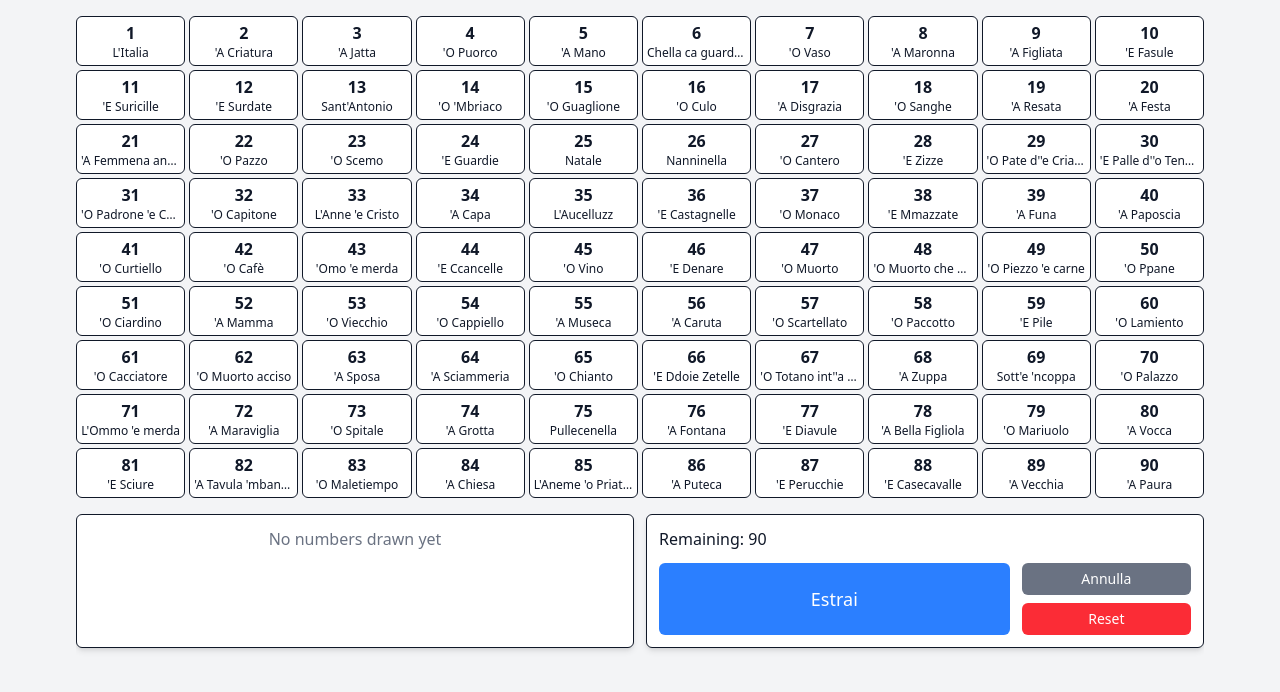
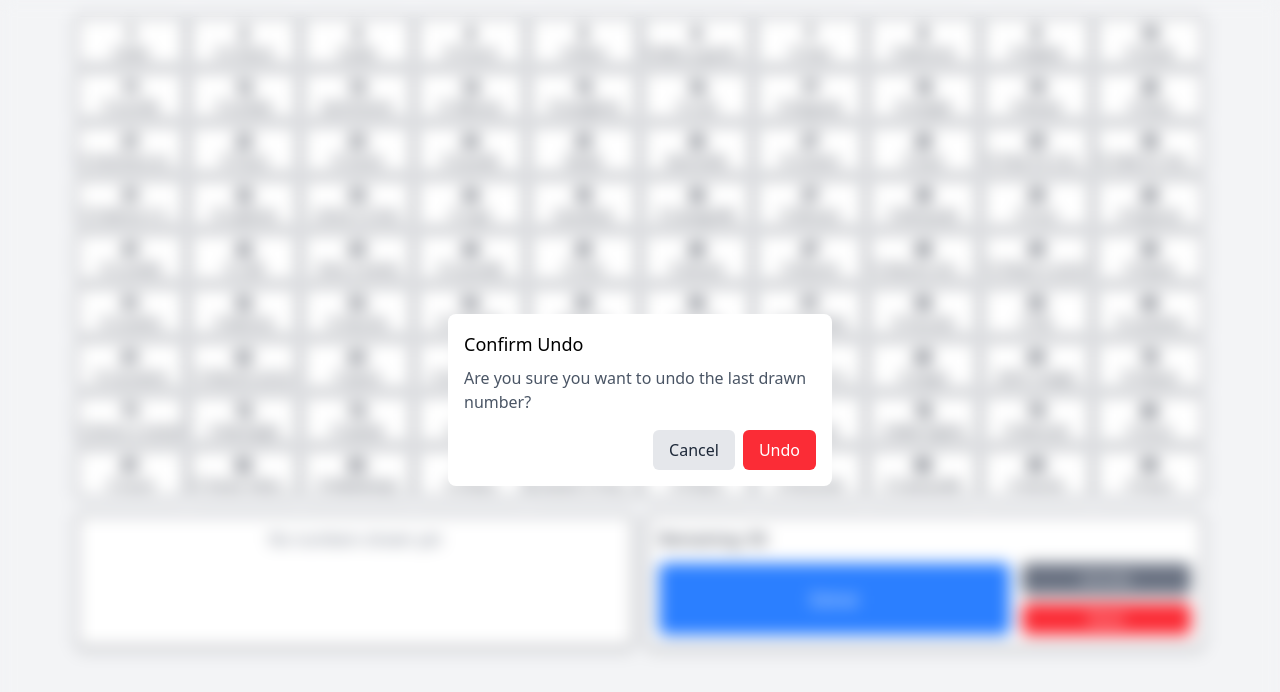
Before and after one commit to floroz/paniere, a React (Vite) app: page / in a window 1280 px wide. Both pictures are taken after a click on the button "Annulla". Shown: the top 692 px of the page. Built offline with nearby package versions, Linux system fonts and the light colour scheme.

Commit message:
feat: add confirmation dialogs for undo and reset game actions

```diff
--- /dev/null
+++ b/src/components/ConfirmationDialog/ConfirmationDialog.tsx
@@ -0,0 +1,107 @@
+import { useEffect, useRef } from 'react';
+import { createPortal } from 'react-dom';
+
+/**
+ * Props for the ConfirmationDialog component
+ */
+type ConfirmationDialogProps = {
+  isOpen: boolean;
+  onClose: () => void;
+  onConfirm: () => void;
+  title: string;
+  message: string;
+  confirmText?: string;
+  cancelText?: string;
+};
+
+/**
+ * A reusable confirmation dialog component
+ * Displays a modal with a title, message, and confirm/cancel buttons
+ */
+export default function ConfirmationDialog({
+  isOpen,
+  onClose,
+  onConfirm,
+  title,
+  message,
+  confirmText = 'Confirm',
+  cancelText = 'Cancel'
+}: ConfirmationDialogProps) {
+  const dialogRef = useRef<HTMLDivElement>(null);
+
+  // Close dialog when clicking outside
+  useEffect(() => {
+    const handleClickOutside = (event: MouseEvent) => {
+      if (dialogRef.current && !dialogRef.current.contains(event.target as Node)) {
+        onClose();
+      }
+    };
+
+    if (isOpen) {
+      document.addEventListener('mousedown', handleClickOutside);
+    }
+
+    return () => {
+      document.removeEventListener('mousedown', handleClickOutside);
+    };
+  }, [isOpen, onClose]);
+
+  // Close dialog on escape key
+  useEffect(() => {
+    const handleEscKey = (event: KeyboardEvent) => {
+      if (event.key === 'Escape') {
+        onClose();
+      }
+    };
+
+    if (isOpen) {
+      document.addEventListener('keydown', handleEscKey);
+    }
+
+    return () => {
+      document.removeEventListener('keydown', handleEscKey);
+    };
+  }, [isOpen, onClose]);
+
+  if (!isOpen) return null;
+
+  return createPortal(
+    <div className="fixed inset-0 backdrop-blur-sm flex items-center justify-center z-50">
+      <div
+        ref={dialogRef}
+        className="bg-white dark:bg-gray-800 rounded-lg p-4 max-w-sm w-full mx-4"
+        role="dialog"
+        aria-modal="true"
+        aria-labelledby="dialog-title"
+      >
+        <h3 id="dialog-title" className="text-lg font-medium mb-2">{title}</h3>
+        <p className="text-gray-600 dark:text-gray-300 mb-4">{message}</p>
+
+        <div className="flex justify-end space-x-2">
+          <button
+            onClick={onClose}
+            className="px-4 py-2 bg-gray-200 dark:bg-gray-700 text-gray-800 dark:text-gray-200 rounded-md hover:bg-gray-300 dark:hover:bg-gray-600"
+            tabIndex={0}
+            onKeyDown={(e) => e.key === 'Enter' && onClose()}
+            aria-label={cancelText}
+          >
+            {cancelText}
+          </button>
+          <button
+            onClick={() => {
+              onConfirm();
+              onClose();
+            }}
+            className="px-4 py-2 bg-red-500 text-white rounded-md hover:bg-red-600"
+            tabIndex={0}
+            onKeyDown={(e) => e.key === 'Enter' && (onConfirm(), onClose())}
+            aria-label={confirmText}
+          >
+            {confirmText}
+          </button>
+        </div>
+      </div>
+    </div>,
+    document.body
+  );
+}
--- /dev/null
+++ b/src/components/ConfirmationDialog/index.tsx
@@ -0,0 +1 @@
+export { default } from './ConfirmationDialog';
--- a/src/components/MobileFooter/MobileFooter.tsx
+++ b/src/components/MobileFooter/MobileFooter.tsx
@@ -1,4 +1,6 @@
+import { useState } from 'react';
 import { useGameStore } from '../../store/useGameStore';
+import ConfirmationDialog from '../ConfirmationDialog';
 
 /**
  * Mobile footer component that displays game controls and last drawn number
@@ -15,12 +17,23 @@ export default function MobileFooter({ onOpenLastDraws }: MobileFooterProps) {
   const undoLastDraw = useGameStore((state) => state.undoLastDraw);
   const resetGame = useGameStore((state) => state.resetGame);
 
+  // State for confirmation dialogs
+  const [isUndoDialogOpen, setIsUndoDialogOpen] = useState(false);
+  const [isResetDialogOpen, setIsResetDialogOpen] = useState(false);
+
+  // Handlers for dialog actions
+  const handleOpenUndoDialog = () => setIsUndoDialogOpen(true);
+  const handleCloseUndoDialog = () => setIsUndoDialogOpen(false);
+  const handleOpenResetDialog = () => setIsResetDialogOpen(true);
+  const handleCloseResetDialog = () => setIsResetDialogOpen(false);
+
   // Calculate remaining numbers
   const remainingNumbers = Array.from({ length: 90 }, (_, i) => i + 1).filter(
     (num) => !drawn.includes(num)
   );
 
   return (
+    <>
       <div className="sm:hidden fixed bottom-0 left-0 right-0 bg-white dark:bg-gray-800 shadow-lg p-3 z-40">
         <div className="flex justify-between items-center">
           <div className="flex flex-col space-y-1">
@@ -38,20 +51,20 @@ export default function MobileFooter({ onOpenLastDraws }: MobileFooterProps) {
               </button>
               <div className="flex space-x-1">
                 <button
-                onClick={undoLastDraw}
+                  onClick={handleOpenUndoDialog}
                   className="px-2 py-1.5 bg-gray-500 text-white rounded-md text-xs"
                   aria-label="Annulla"
                   tabIndex={0}
-                onKeyDown={(e) => e.key === 'Enter' && undoLastDraw()}
+                  onKeyDown={(e) => e.key === 'Enter' && handleOpenUndoDialog()}
                 >
                   Annulla
                 </button>
                 <button
-                onClick={resetGame}
+                  onClick={handleOpenResetDialog}
                   className="px-2 py-1.5 bg-red-500 text-white rounded-md text-xs"
                   aria-label="Reset"
                   tabIndex={0}
-                onKeyDown={(e) => e.key === 'Enter' && resetGame()}
+                  onKeyDown={(e) => e.key === 'Enter' && handleOpenResetDialog()}
                 >
                   Reset
                 </button>
@@ -83,5 +96,26 @@ export default function MobileFooter({ onOpenLastDraws }: MobileFooterProps) {
           </div>
         </div>
       </div>
+
+      <ConfirmationDialog
+        isOpen={isUndoDialogOpen}
+        onClose={handleCloseUndoDialog}
+        onConfirm={undoLastDraw}
+        title="Confirm Undo"
+        message="Are you sure you want to undo the last drawn number?"
+        confirmText="Undo"
+        cancelText="Cancel"
+      />
+
+      <ConfirmationDialog
+        isOpen={isResetDialogOpen}
+        onClose={handleCloseResetDialog}
+        onConfirm={resetGame}
+        title="Confirm Reset"
+        message="Are you sure you want to reset the game? All drawn numbers will be cleared."
+        confirmText="Reset"
+        cancelText="Cancel"
+      />
+    </>
   );
 }
--- a/src/components/Paniere/Paniere.tsx
+++ b/src/components/Paniere/Paniere.tsx
@@ -1,4 +1,6 @@
+import { useState } from 'react';
 import { useGameStore } from '../../store/useGameStore';
+import ConfirmationDialog from '../ConfirmationDialog';
 
 /**
  * Main game control panel that provides buttons to draw numbers,
@@ -10,11 +12,22 @@ export default function Paniere() {
   const resetGame = useGameStore((state) => state.resetGame);
   const undoLastDraw = useGameStore((state) => state.undoLastDraw);
 
+  // State for confirmation dialogs
+  const [isUndoDialogOpen, setIsUndoDialogOpen] = useState(false);
+  const [isResetDialogOpen, setIsResetDialogOpen] = useState(false);
+
+  // Handlers for dialog actions
+  const handleOpenUndoDialog = () => setIsUndoDialogOpen(true);
+  const handleCloseUndoDialog = () => setIsUndoDialogOpen(false);
+  const handleOpenResetDialog = () => setIsResetDialogOpen(true);
+  const handleCloseResetDialog = () => setIsResetDialogOpen(false);
+
   const remainingNumbers = Array.from({ length: 90 }, (_, i) => i + 1).filter(
     (num) => !drawn.includes(num)
   );
 
   return (
+    <>
       <div className="p-3 border rounded-md bg-white dark:bg-gray-800 shadow-md">
         <p className="mb-3">Remaining: {remainingNumbers.length}</p>
         <div className="grid grid-cols-3 gap-3">
@@ -31,25 +44,45 @@ export default function Paniere() {
 
           <div className="col-span-1 flex flex-col space-y-2">
             <button
-            onClick={undoLastDraw}
+              onClick={handleOpenUndoDialog}
               className="px-2 py-1.5 bg-gray-500 text-white rounded-md hover:bg-gray-600 text-sm"
               aria-label="Annulla"
               tabIndex={0}
-            onKeyDown={(e) => e.key === 'Enter' && undoLastDraw()}
+              onKeyDown={(e) => e.key === 'Enter' && handleOpenUndoDialog()}
             >
               Annulla
             </button>
             <button
-            onClick={resetGame}
+              onClick={handleOpenResetDialog}
               className="px-2 py-1.5 bg-red-500 text-white rounded-md hover:bg-red-600 text-sm"
               aria-label="Reset"
               tabIndex={0}
-            onKeyDown={(e) => e.key === 'Enter' && resetGame()}
+              onKeyDown={(e) => e.key === 'Enter' && handleOpenResetDialog()}
             >
               Reset
             </button>
           </div>
         </div>
       </div>
+      <ConfirmationDialog
+        isOpen={isUndoDialogOpen}
+        onClose={handleCloseUndoDialog}
+        onConfirm={undoLastDraw}
+        title="Confirm Undo"
+        message="Are you sure you want to undo the last drawn number?"
+        confirmText="Undo"
+        cancelText="Cancel"
+      />
+
+      <ConfirmationDialog
+        isOpen={isResetDialogOpen}
+        onClose={handleCloseResetDialog}
+        onConfirm={resetGame}
+        title="Confirm Reset"
+        message="Are you sure you want to reset the game? All drawn numbers will be cleared."
+        confirmText="Reset"
+        cancelText="Cancel"
+      />
+    </>
   );
 }
```
Lines whose indentation alone changed are shown as unchanged.
